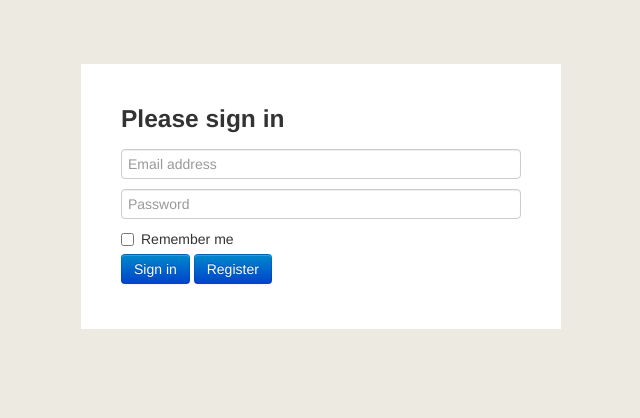
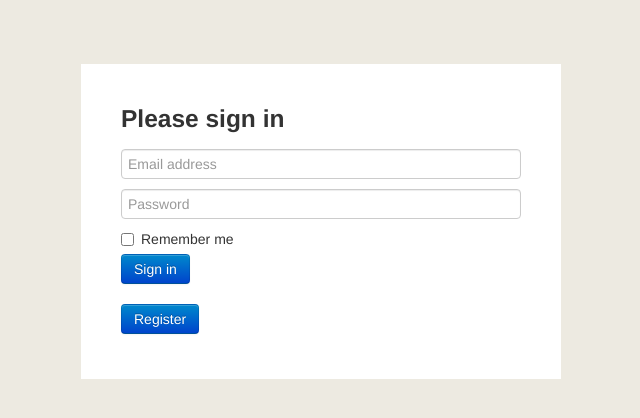
Before and after one commit to pcooksey/pgmuseum, a Django app: page /accounts/ in a window 1280 px wide. Shown: the top 418 px of the page, without its empty margins (319-959 px from the left). Run offline with Django 3.2, Linux system fonts and the light colour scheme.

Commit message:
Separated form because they conflicted
If the user entered values into the email that aren't correct then the
register button would not work.

```diff
--- a/accounts/templates/accounts/index.html
+++ b/accounts/templates/accounts/index.html
@@ -18,8 +18,10 @@
         <span class="label label-important">{{ error }}</span><br />
       {% endif %}
       <button class="btn btn-primary" name="signin" type="submit">Sign in</button>
-      <button class="btn btn-primary" name="register" type="submit">Register</button>
     </form>
+	<form class="form-signin" action="" method="post">
+	  <button class="btn btn-primary" name="register" type="submit">Register</button>
+	</form>
     <script src="http://code.jquery.com/jquery.js"></script>
     <script src="{% static "bootstrap.min.js" %}"></script>
   </body>
```
